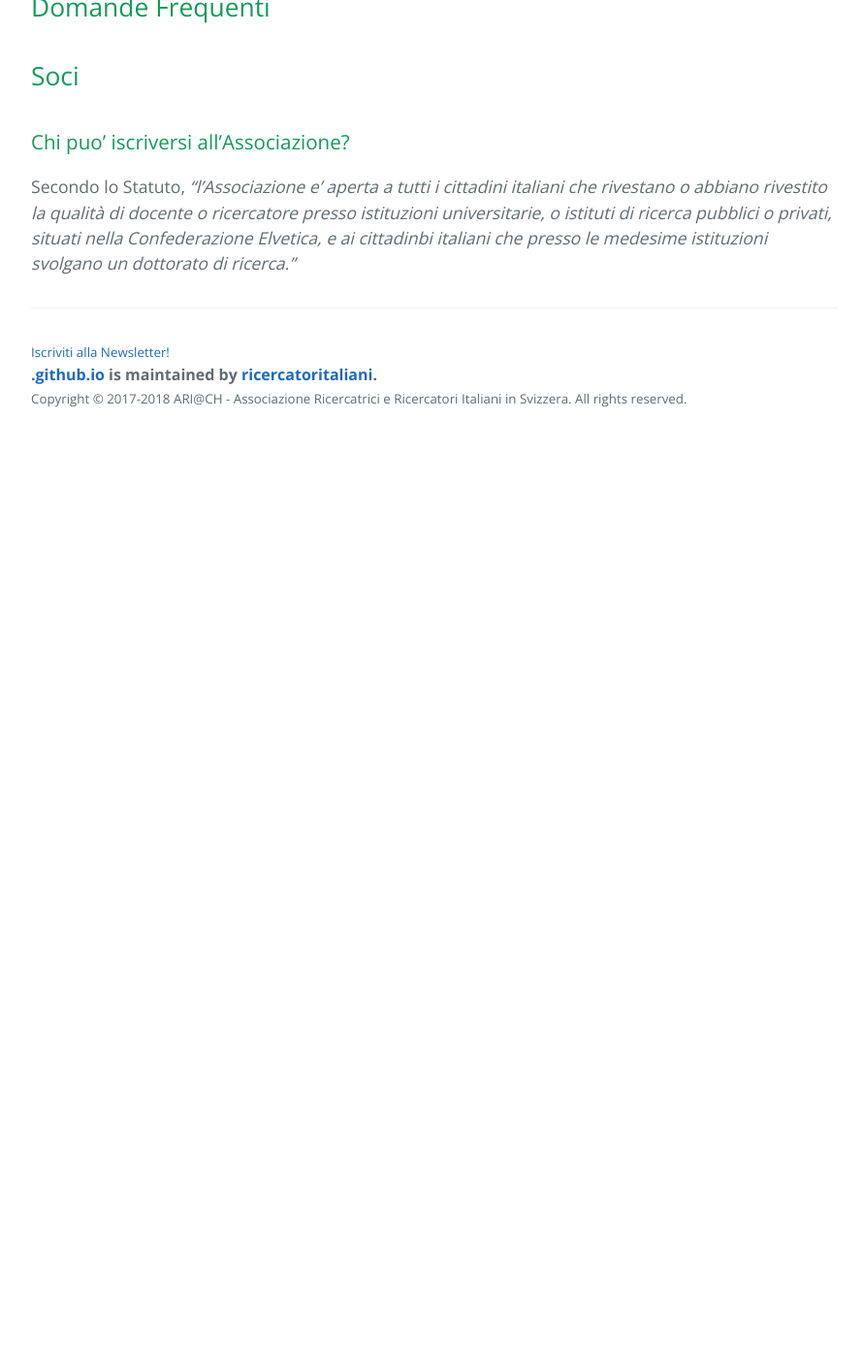
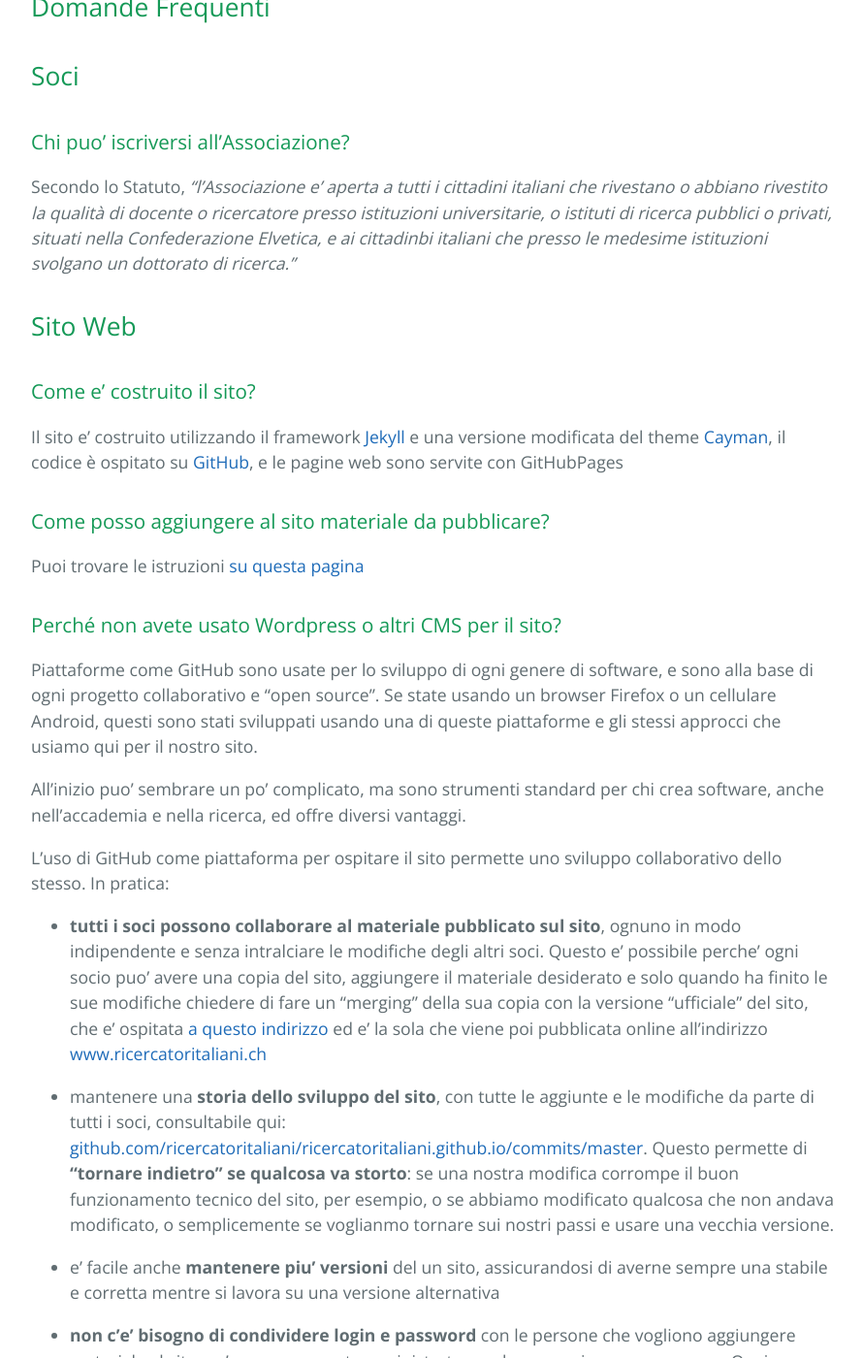
Before and after one commit to ricercatoritaliani/.github.io, a Jekyll site: the page built from pages/faq/index.md, in a window 1280 px wide and 1400 px high, scrolled down 463 px. Shown: the whole window at 97% size, without its empty margins (192-1082 px from the left). Built offline with Jekyll 4.4.1, drawn with Linux system fonts in a browser that asks for light colours; comment, search, counter and statistics services are not loaded; before the commit the page ends 917 px from its top, so only the background shows below that; some of the changed text lies outside the part shown.

Commit message:
aggiunte FAQ e istruzioni sul sito

```diff
--- a/pages/faq/faq-website.md
+++ b/pages/faq/faq-website.md
@@ -3,8 +3,35 @@
 
 ### Come e' costruito il sito?
 
+Il sito e' costruito utilizzando il framework [Jekyll](https://jekyllrb.com/) e una versione modificata del theme [Cayman](https://github.com/pages-themes/cayman), il codice è ospitato su [GitHub](https://github.com/ricercatoritaliani/ricercatoritaliani.github.io), e le pagine web sono servite con GitHubPages
 
+### Come posso aggiungere al sito materiale da pubblicare?
+
+Puoi trovare le istruzioni [su questa pagina](/pages/members/how-to-contribute)
 
 ### Perché non avete usato Wordpress o altri CMS per il sito?
 
-So che all'inizio sembra un po' complicato, ma e' un meccanismo standard per chi crea software, anche nell'accademia e nella ricerca; ed e' facile tenere piu' versioni di un sito, assicurandosi di averne sempre una stabile e corretta, e tornare indietro a una versione precedente se qualcosa va storto.
+Piattaforme come GitHub sono usate per lo sviluppo di ogni genere di software, e sono alla base di ogni progetto collaborativo e "open source". Se state usando un browser Firefox o un cellulare Android, questi sono stati sviluppati usando una di queste piattaforme e gli stessi approcci che usiamo qui per il nostro sito.
+
+All'inizio puo' sembrare un po' complicato, ma sono strumenti standard per chi crea software, anche nell'accademia e nella ricerca, ed offre diversi vantaggi.
+
+L'uso di GitHub come piattaforma per ospitare il sito permette uno sviluppo collaborativo dello stesso. In pratica:
+
+- **tutti i soci possono collaborare al materiale pubblicato sul sito**, ognuno in modo indipendente e senza intralciare le modifiche degli altri soci. Questo e' possibile perche' ogni socio puo' avere una copia del sito, aggiungere il materiale desiderato e solo quando ha finito le sue modifiche chiedere di fare un "merging" della sua copia con la versione "ufficiale" del sito, che e' ospitata [a questo indirizzo](https://github.com/ricercatoritaliani/ricercatoritaliani.github.io) ed e' la sola che viene poi pubblicata online all'indirizzo [www.ricercatoritaliani.ch](http://www.ricercatoritaliani.ch)
+
+- mantenere una **storia dello sviluppo del sito**, con tutte le aggiunte e le modifiche da parte di tutti i soci, consultabile qui:
+ [github.com/ricercatoritaliani/ricercatoritaliani.github.io/commits/master](https://github.com/ricercatoritaliani/ricercatoritaliani.github.io/commits/master).
+ Questo permette di **"tornare indietro" se qualcosa va storto**: se una nostra modifica corrompe il buon funzionamento tecnico del sito, per esempio, o se abbiamo modificato qualcosa che non andava modificato, o semplicemente se voglianmo tornare sui nostri passi e usare una vecchia versione.
+
+-  e' facile anche **mantenere piu' versioni** del un sito, assicurandosi di averne sempre una stabile e corretta mentre si lavora su una versione alternativa
+
+- **non c'e' bisogno di condividere login e password** con le persone che vogliono aggiungere materiale al sito; ne' creare account amministratore solo per aggiungere una news. Ogni user agisce sul sito con il suo proprio account GitHub, in modo trasparente.
+
+- la **validazione** della versione "ufficiale" del sito puo' venire fatta da un gruppo di persone con diritto di amministratori, in modo da condividere il compito
+
+
+L'uso di GitHub come piattaforma di "hosting" offre anche ulteriori vantaggi:
+
+- **non sono necessari backup del sito**, in caso qualcosa vada storto nel server: il sito e' gia' di fatto "salvato" a ogni modifica, in modo automatico, senza bisogno di strumenti di backup; inoltre, non c'e' un server privato che possa mal funzionare: il server che serve il sito e' lo stesso che serve la piattaforma GitHub stessa.
+
+- **l' "hosting" del sito e' GRATIS!** L'associazione paga solo il costo dei domini (gli indirizzi web: www.ricercatoritaliani.ch e www.ricercatoritaliani.org, che punta al primo), senza pagare per la piattaforma di hosting, di solito fatturata a parte
--- a/pages/faq/index.md
+++ b/pages/faq/index.md
@@ -8,4 +8,4 @@
 
 {% include_relative faq-members.md %}
 
-<!-- {% include_relative faq-website.md %} -->
+{% include_relative faq-website.md %}
```
Also changed, not shown: pages/members/how-to-contribute.md (+6 -1 lines).
